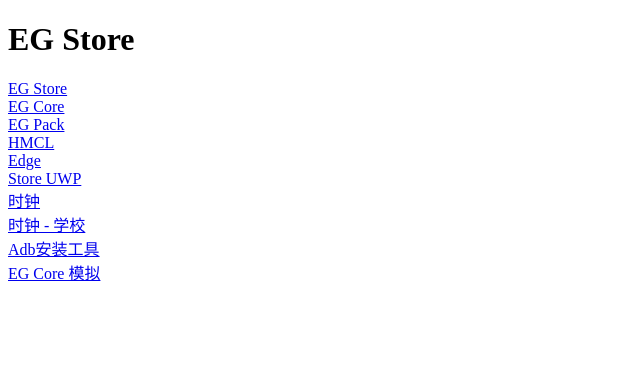
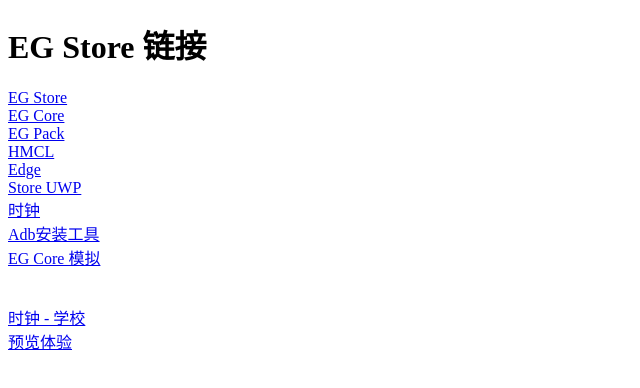
Before and after one commit to MSEDGE-CORE/MSEDGE-CORE.github.io, a plain HTML site: page egstoreui.html in a window 1280 px wide. Shown: the whole page, without its empty margins (0-640 px from the left). Drawn offline with Linux system fonts and the light colour scheme.

Commit message:
Add files via upload

```diff
--- a/egstoreui.html
+++ b/egstoreui.html
@@ -5,7 +5,7 @@
 <link rel="icon" type="image/x-ico" href="st.png">
 </head>
 <body>
-    <h1>EG Store</h1>
+    <h1>EG Store 链接</h1>
     <p></p>
     <a href="egstoredownload.html">EG Store</a>
     <br>
@@ -21,13 +21,15 @@
     <br>
     <a href="https://link.jscdn.cn/1drv/aHR0cHM6Ly8xZHJ2Lm1zL3UvcyFBaXA4bF9aYnVwd19kUXQ4Z1ZWcDVNbEVwckU_ZT1iT1VlMW0.zip">时钟</a>
     <br>
-    <a href="https://link.jscdn.cn/1drv/aHR0cHM6Ly8xZHJ2Lm1zL3UvcyFBaXA4bF9aYnVwd19nUkJSbGVJcWFlbTlKZnM3P2U9UFFlZ2U5.zip">时钟 - 学校</a>
-    <br>
     <a href="https://link.jscdn.cn/1drv/aHR0cHM6Ly8xZHJ2Lm1zL3UvcyFBaXA4bF9aYnVwd19nUWduV1BmUW44TWdMb3F2P2U9N25yWWR3.zip">Adb安装工具</a>
     <br>
     <a href="https://link.jscdn.cn/1drv/aHR0cHM6Ly8xZHJ2Lm1zL3UvcyFBaXA4bF9aYnVwd19nUXFoQU9OS1pYR2UwNDVKP2U9OFRLYWlJ.zip">EG Core 模拟</a>
     <br>
     <br>
     <br>
+    <a href="https://link.jscdn.cn/1drv/aHR0cHM6Ly8xZHJ2Lm1zL3UvcyFBaXA4bF9aYnVwd19nUkJSbGVJcWFlbTlKZnM3P2U9UFFlZ2U5.zip">时钟 - 学校</a>
+    <br>
+    <a href="https://msedge.lanzoul.com/b02iizcne">预览体验</a>
+    <br>
 </body>
 </html>
```
